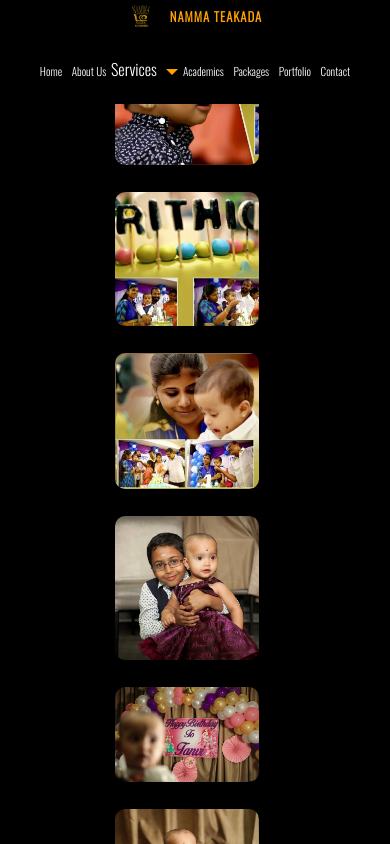
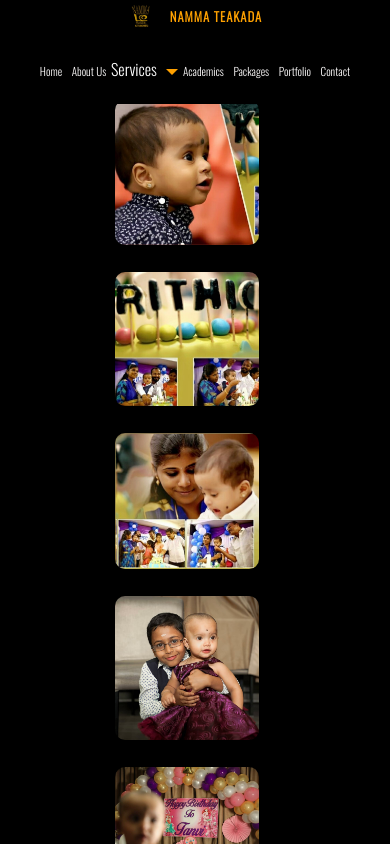
Before and after one commit to gokulkailash2003/namma-teakada, a React (Vite) app: page /bday_photos in a window 390 px wide. Shown: the top 844 px of the page. Built offline with nearby package versions, Linux system fonts and the light colour scheme.

Commit message:
Update Contact.jsx to use Render backend URL

```diff
--- a/src/NammaTeaKada/Baby_shoot.css
+++ b/src/NammaTeaKada/Baby_shoot.css
@@ -250,7 +250,7 @@
 /* --- Mobile Large (≤768px) --- */
 @media (max-width: 768px) {
   .baby_shoot {
-    padding-top: 60px;
+    padding-top: 100px;
   }
   .baby1 {
     gap: 14px;
@@ -268,7 +268,7 @@
 /* --- Mobile Small (≤600px) --- */
 @media (max-width: 600px) {
   .baby_shoot {
-    padding-top: 30px;
+    padding-top: 100px;
   }
   .baby1 {
     gap: 8px;
--- a/src/NammaTeaKada/Bday_photos.css
+++ b/src/NammaTeaKada/Bday_photos.css
@@ -158,7 +158,7 @@
 /* --- Mobile Large (≤768px) --- */
 @media (max-width: 768px) {
   .bday_photos {
-    padding-top: 40px;
+    padding-top: 100px;
   }
   .bday_img1, .bday_img2, .bday_img3, .bday_img4, .bday_img5, .bday_img6 {
     max-width: 250px;
@@ -173,7 +173,7 @@
 /* --- Mobile Small (≤600px) --- */
 @media (max-width: 600px) {
   .bday_photos {
-    padding-top: 20px;
+    margin-top: 100px;
   }
   .bday_img1, .bday_img2, .bday_img3, .bday_img4, .bday_img5, .bday_img6 {
     max-width: 160px;
--- a/src/NammaTeaKada/Header.css
+++ b/src/NammaTeaKada/Header.css
@@ -409,7 +409,7 @@
         margin-top: 0;
         z-index: 9999;
         transition: left 0.3s cubic-bezier(0.4,0,0.2,1), opacity 0.3s, visibility 0.3s;
-        visibility: hidden;
+        visibility: visible;
         opacity: 0;
         pointer-events: none;
     }
@@ -418,6 +418,7 @@
         visibility: visible;
         opacity: 1;
         pointer-events: auto;
+        color: black;
     }
     .dropdown-menu {
         min-width: 150px;
@@ -439,6 +440,7 @@
 @media (max-width: 600px) {
     .header {
         padding: 0.3rem 0.2rem;
+        font-family: "Oswald", sans-serif;
     }
     .logo-image {
         height: 26px;
```
